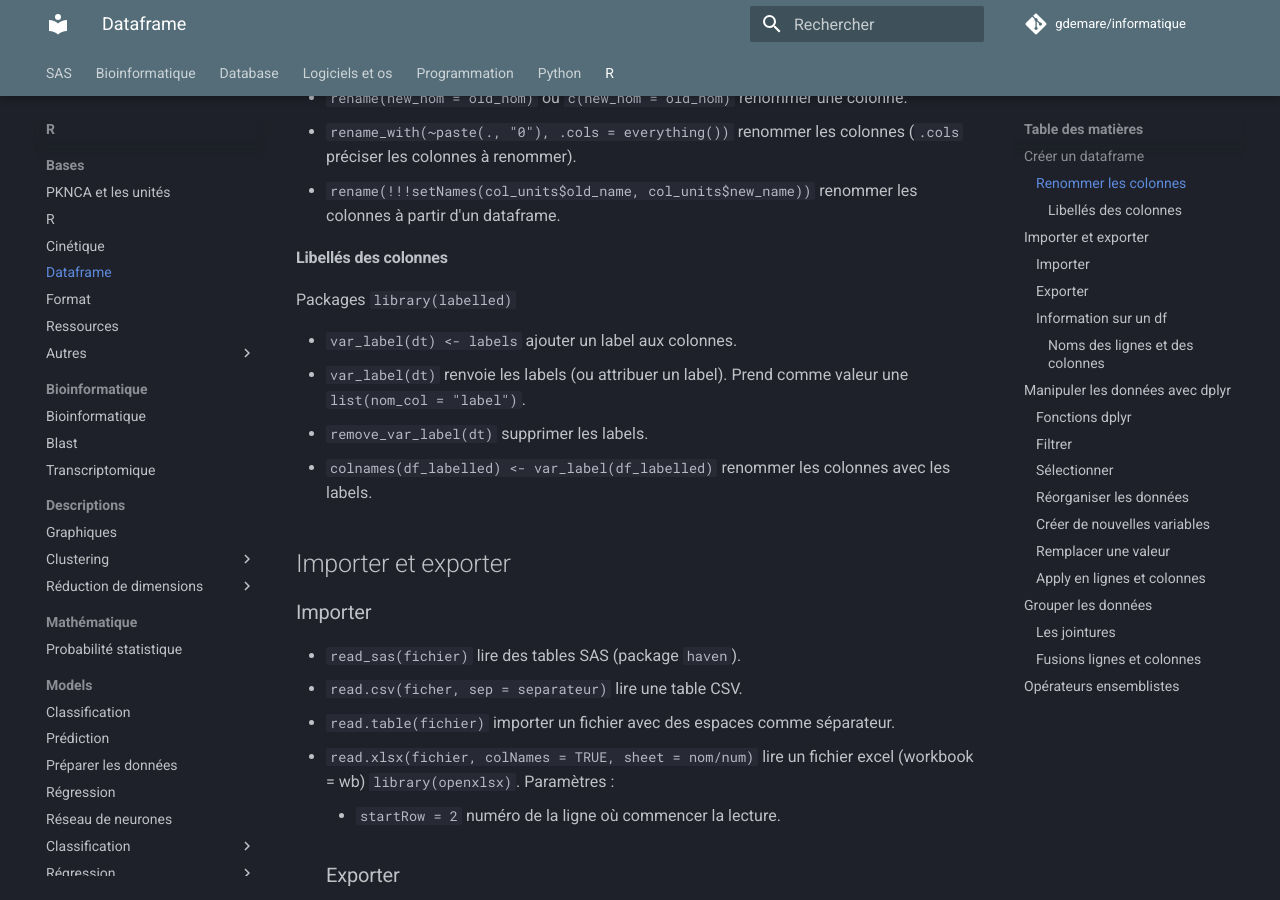
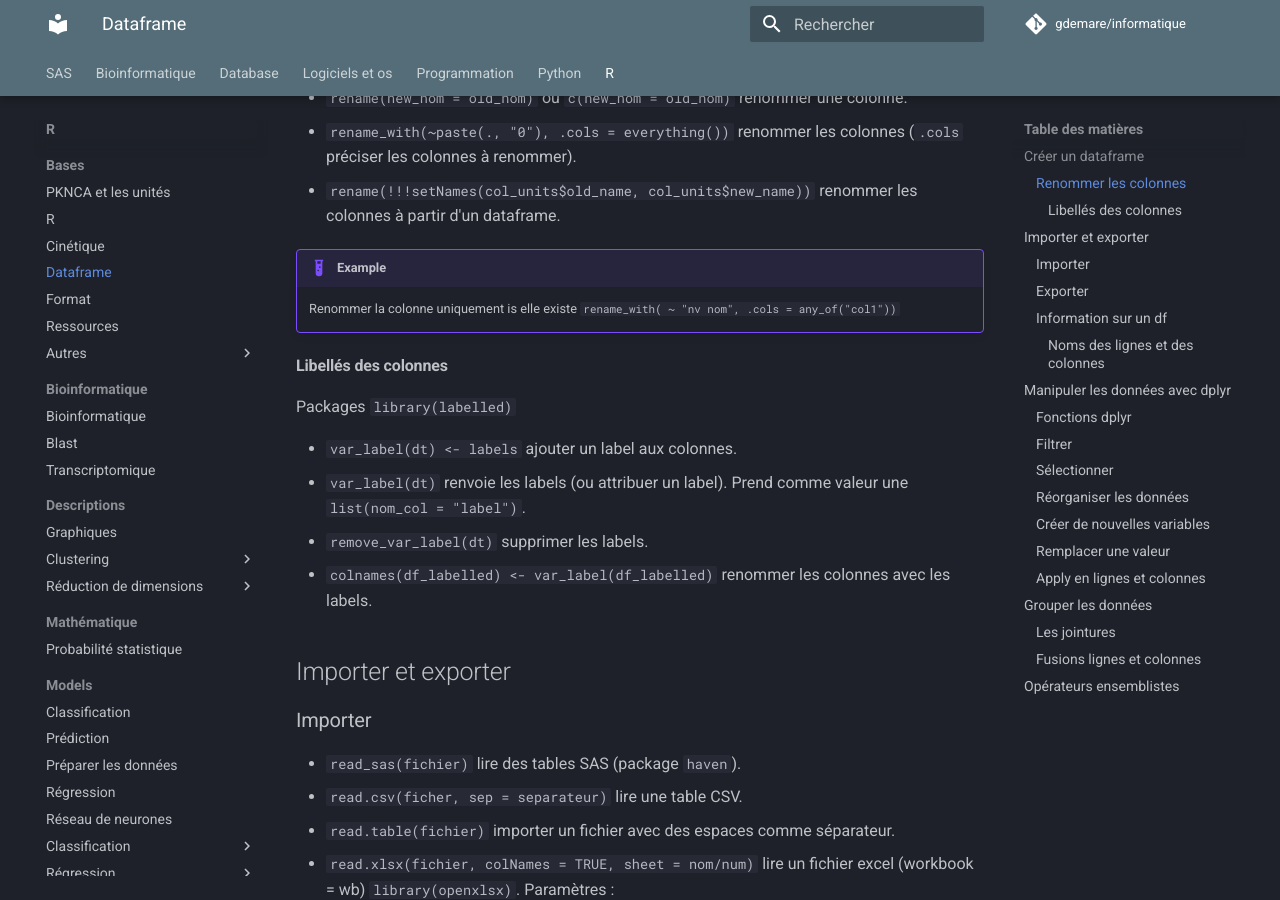
Before and after one commit to gdemare/Informatique, an MkDocs documentation site: the page built from docs/r/bases/dataframe.md, in a window 1280 px wide and 900 px high, scrolled down 735 px. Built offline with MkDocs 1.6.1 and Material for MkDocs 9.7.7, drawn with Linux system fonts in a browser that asks for light colours; comment, search, counter and statistics services are not loaded.

Commit message:
Update dataframe.md

```diff
--- a/docs/r/bases/dataframe.md
+++ b/docs/r/bases/dataframe.md
@@ -25,6 +25,9 @@ data.frame(
 * `rename(new_nom = old_nom)` ou `c(new_nom = old_nom)` renommer une colonne.
 * `rename_with(~paste(., "0"), .cols = everything())` renommer les colonnes (`.cols` préciser les colonnes à renommer).
 * `rename(!!!setNames(col_units$old_name, col_units$new_name))` renommer les colonnes à partir d'un dataframe.
+
+!!! example
+	Renommer la colonne uniquement is elle existe `rename_with( ~ "nv nom", .cols = any_of("col1"))`
 
 #### Libellés des colonnes
 
```
